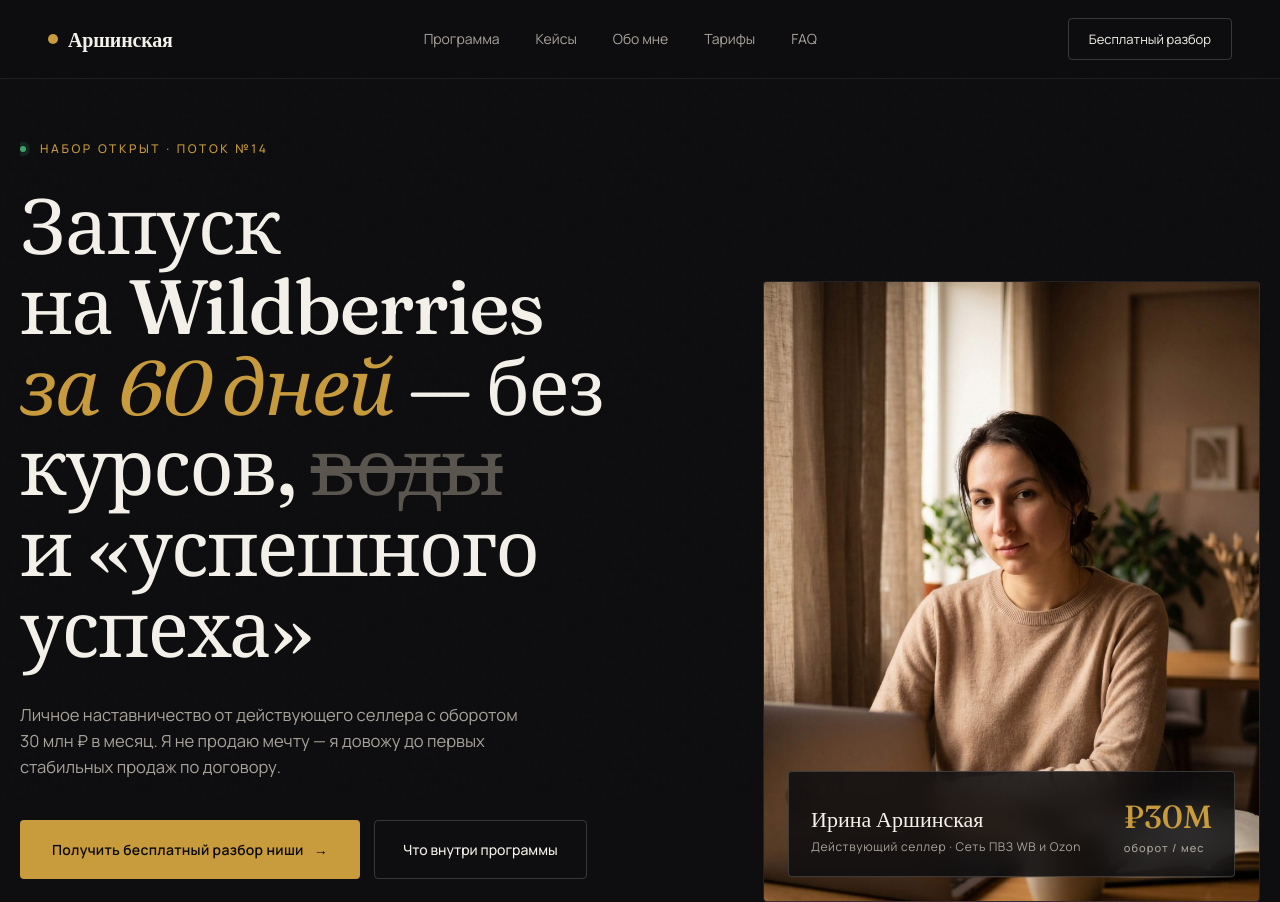
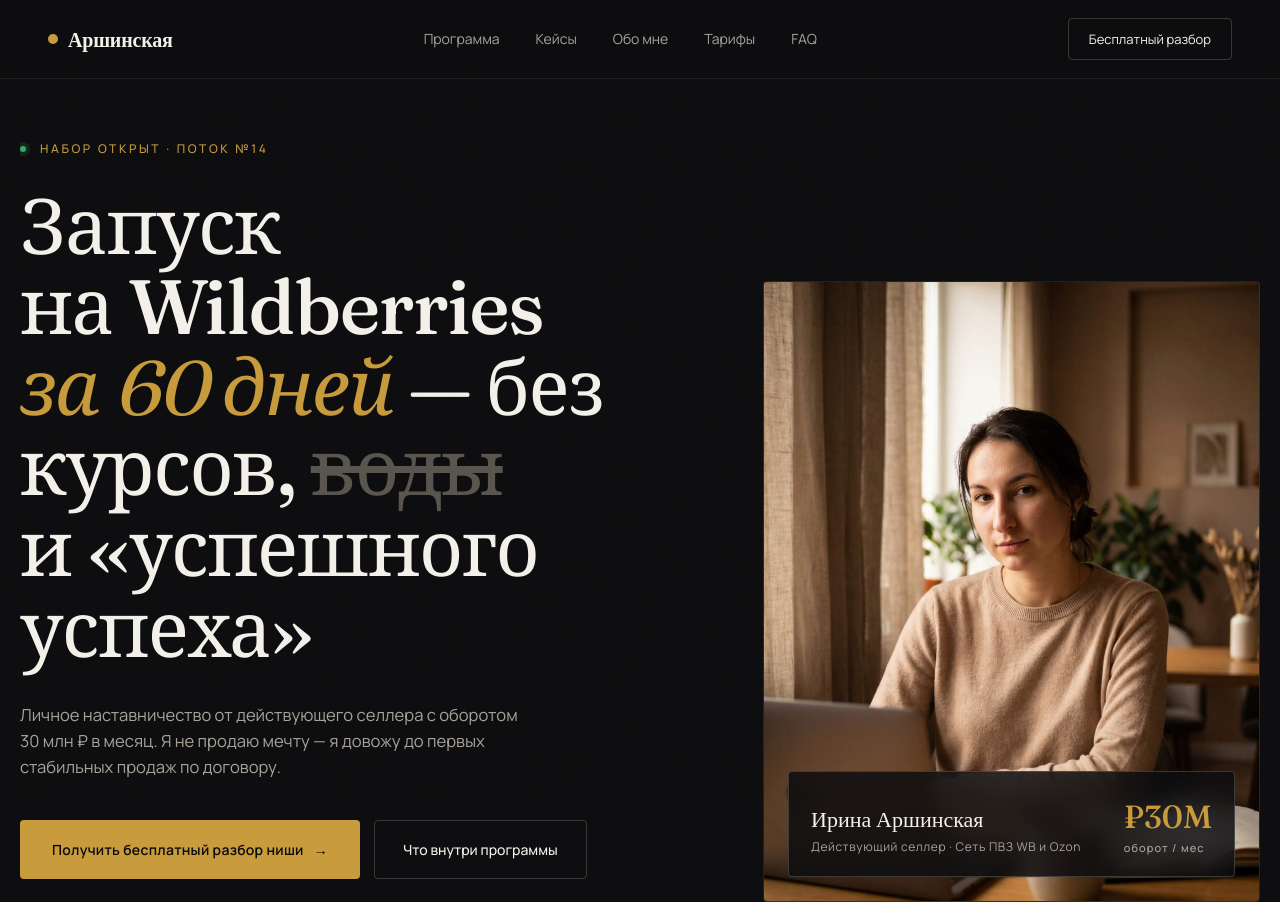
Before and after one commit to igorarshinskiy-hub/arshinskaya-site, a plain HTML site: page index.html in a window 1280 px wide. Shown: the top 902 px of the page. Drawn offline with Linux system fonts and the light colour scheme.

Commit message:
Adjust hero portrait object-position to center 35%

```diff
--- a/index.html
+++ b/index.html
@@ -206,7 +206,7 @@
   .hero-portrait{
     position:absolute;inset:0;
     width:100%;height:100%;
-    object-fit:cover;object-position:center 25%;
+    object-fit:cover;object-position:center 35%;
   }
   @media (max-width:1024px){
     .hero-visual{max-height:600px;aspect-ratio:4/5}
```
